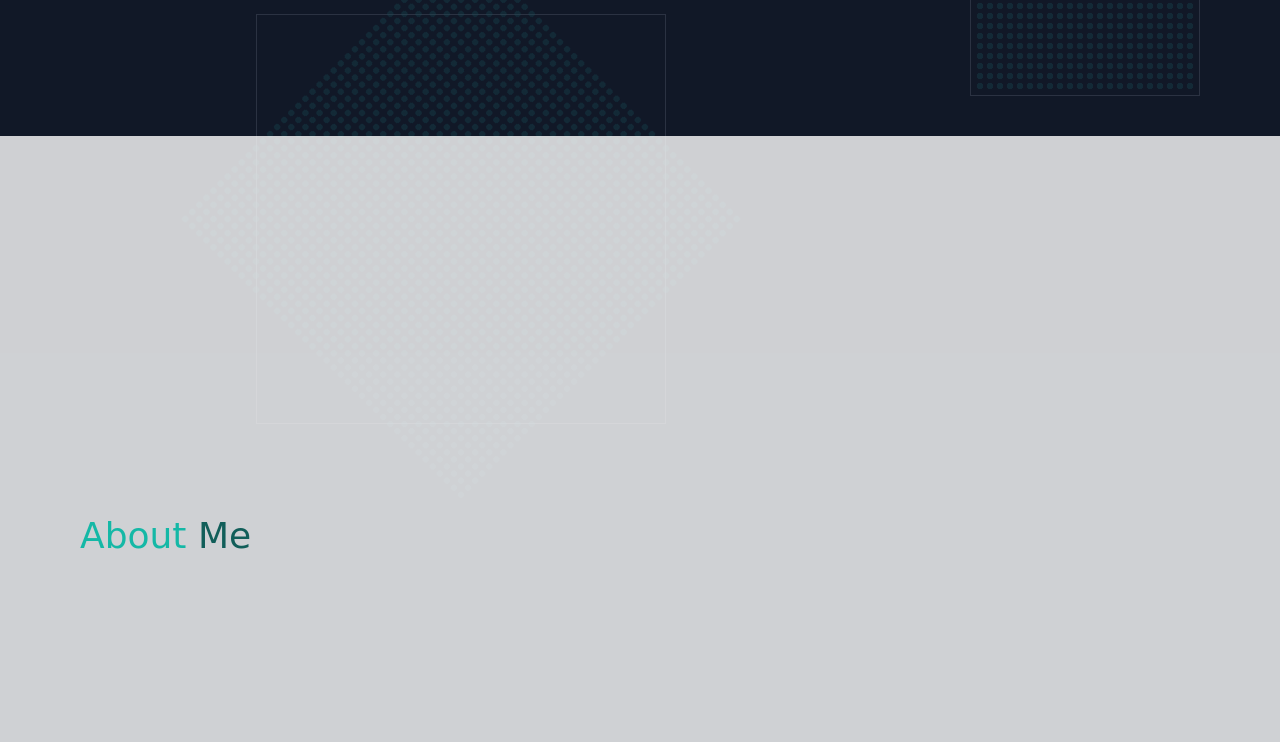
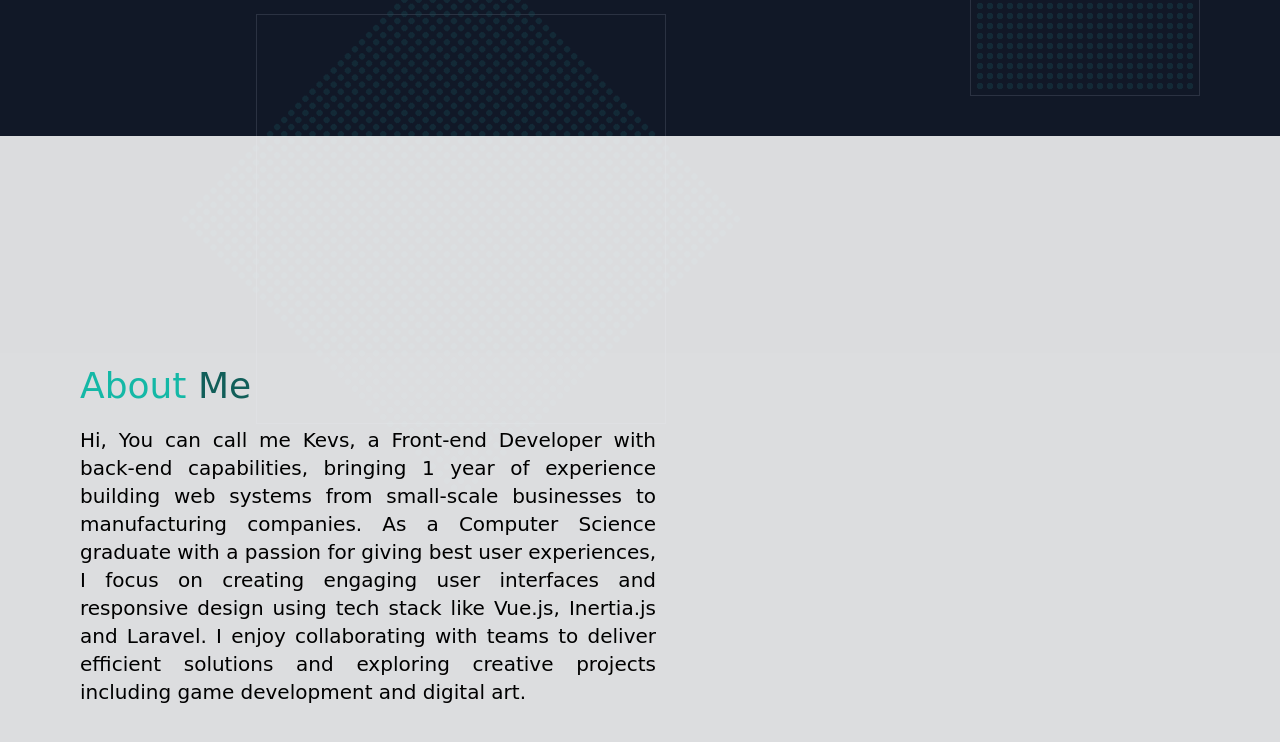
Before and after one commit to NamelessKevs/portfolio, a plain HTML site: page index.html in a window 1280 px wide. Shown: the part 664-1406 px from the top of the page. Drawn offline with nearby package versions, Linux system fonts and the light colour scheme.

Commit message:
added about me section

```diff
--- a/css/main.css
+++ b/css/main.css
@@ -52,7 +52,13 @@ html {
 .animate-right-b {
     opacity: 0;
     transform: translateX(-100px); /* Start slightly below */
-    transition: opacity 2s ease, transform 1s ease; /* Add transition */
+    transition: opacity 0.5s ease, transform 0.8s ease; /* Add transition */
+}
+
+.animate-right-c {
+    opacity: 0;
+    transform: translateX(-100px); /* Start slightly below */
+    transition: opacity 1.1s ease, transform 1.5s ease; /* Add transition */
 }
 
 [x-cloak] {
--- a/index.html
+++ b/index.html
@@ -34,11 +34,16 @@
                 </video>
             </div>
         </div>
-        <div class="bg-white/80 px-20">
+        <div class="bg-white/85 px-20">
              <div class="flex items-center min-h-screen">
-                <div class="main-content-section flex items-center w-full">
+                <div class="main-content-section">
+                    <div class="flex w-max hover:scale-110 hover:cursor-pointer ease-in-out duration-100">
                     <h1 class="text-4xl text-teal-500 text-center animate-right">About&nbsp;</h1>
                     <h1 class="text-4xl text-teal-800 text-center animate-right-b">Me</h1>
+                    </div>
+                    <p class="w-[45vw] mt-5 animate-right-c text-xl text-justify">
+                        Hi, You can call me Kevs, a Front-end Developer with back-end capabilities, bringing 1 year of experience building web systems from small-scale businesses to manufacturing companies. As a Computer Science graduate with a passion for giving best user experiences, I focus on creating engaging user interfaces and responsive design using tech stack like Vue.js, Inertia.js and Laravel. I enjoy collaborating with teams to deliver efficient solutions and exploring creative projects including game development and digital art.
+                    </p>
                 </div>
             </div>
         </div>
--- a/js/main.js
+++ b/js/main.js
@@ -90,7 +90,7 @@ function setupIntersectionObserver() {
         entries.forEach(entry => {
             if (entry.isIntersecting) {
                 entry.target.classList.add('fade-in');
-                entry.target.querySelectorAll('.animate-up, .animate-down, .animate-left, .animate-right, .animate-right-b').forEach(text => {
+                entry.target.querySelectorAll('.animate-up, .animate-down, .animate-left, .animate-right, .animate-right-b, .animate-right-c').forEach(text => {
                     text.classList.add('start-animation');
                 });
                 observer.unobserve(entry.target);
```
